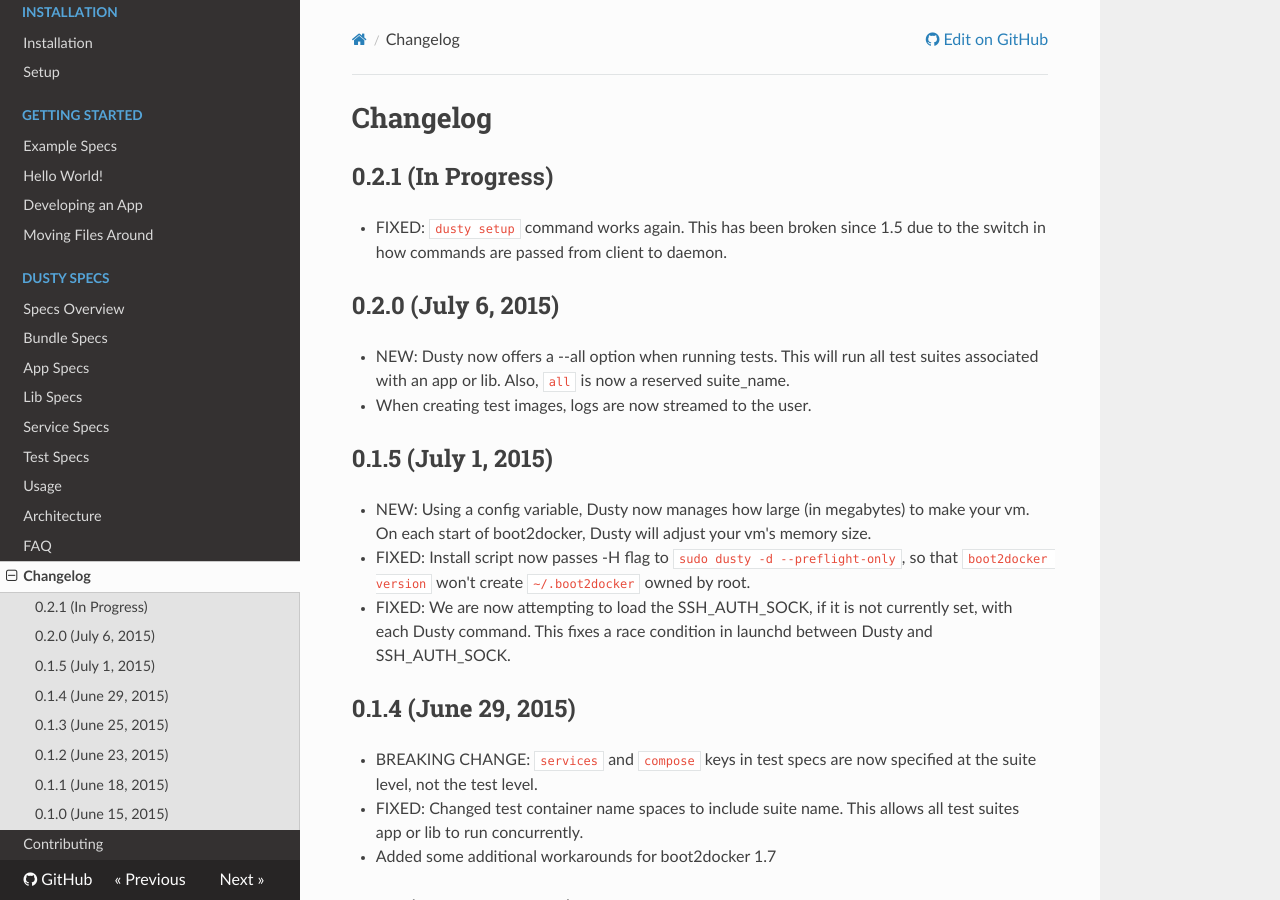
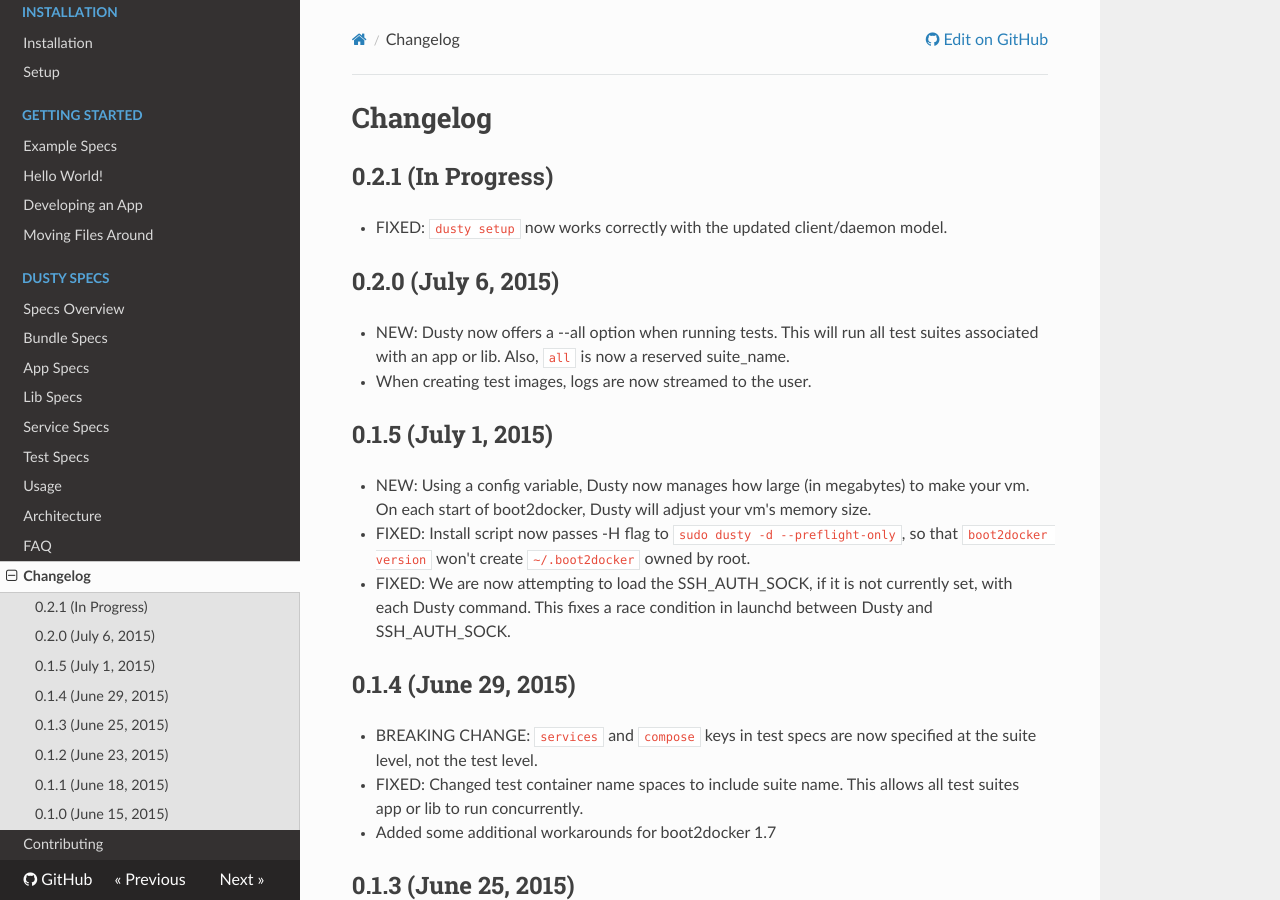
Before and after one commit to gamechanger/dusty, an MkDocs documentation site: the page built from docs/changelog.md, in a window 1280 px wide and 900 px high. Built offline with MkDocs 1.6.1, drawn with Linux system fonts in a browser that asks for light colours; nearby versions of some CDN libraries; old or Windows-style settings are respelled for this version of MkDocs.

Commit message:
Tone down this changelog entry a bit

```diff
--- a/docs/changelog.md
+++ b/docs/changelog.md
@@ -1,7 +1,7 @@
 # Changelog
 
 ## 0.2.1 (In Progress)
-  * FIXED: `dusty setup` command works again. This has been broken since 1.5 due to the switch in how commands are passed from client to daemon.
+  * FIXED: `dusty setup` now works correctly with the updated client/daemon model.
 
 ## 0.2.0 (July 6, 2015)
   * NEW: Dusty now offers a --all option when running tests.  This will run all test suites associated with an app or lib. Also, `all` is now a reserved suite_name.
```
